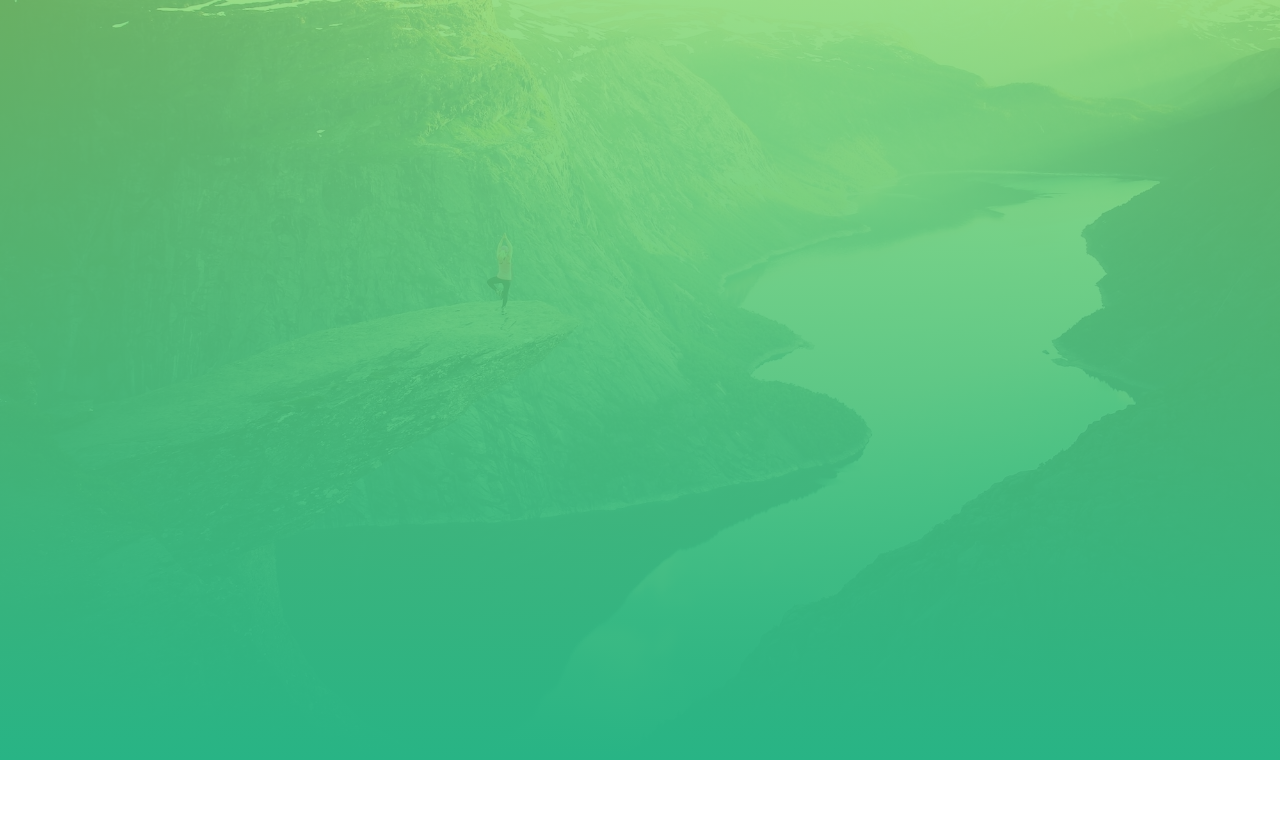
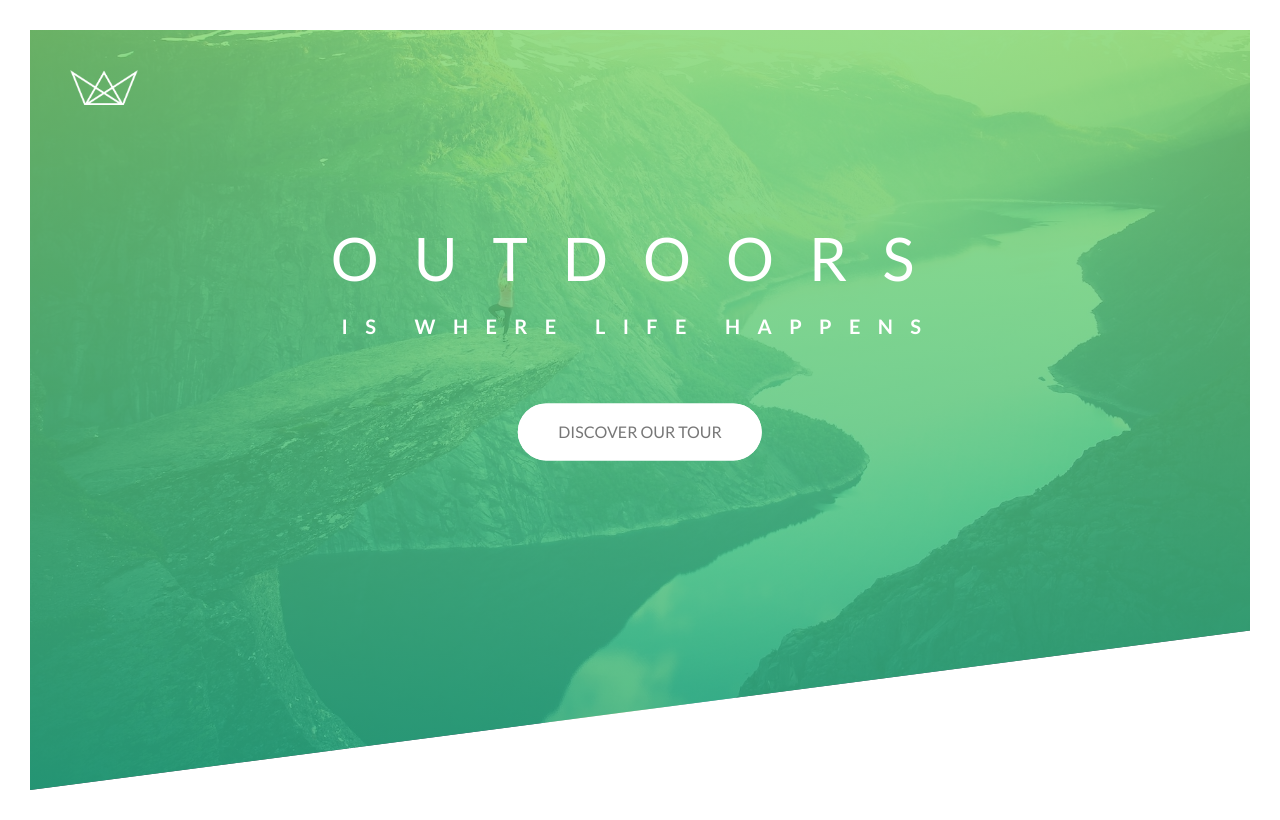
Before and after one commit to johnpersie/Advance-CSS-Project, a plain HTML site: page index.html in a window 1280 px wide. Drawn offline with Linux system fonts and the light colour scheme.

Commit message:
Here, I created our header's logo and text, created the annimations of the text and button respectively

```diff
--- a/CSS/style.css
+++ b/CSS/style.css
@@ -1,19 +1,147 @@
-*{
+* {
     margin: 0;
     padding: 0;
     box-sizing: border-box;
 }
- body{
+ body {
      font-family: "lato", sans-serif;
-     font-weight: 500;
+     font-weight: 400;
      font-size: 16px;
      line-height: 1.7;
      color: #777;
+     padding: 30px;
  }
 
- .header-section{
+ .header-section {
      height: 95vh;
-     background-image: linear-gradient(to bottom, rgba(126, 213, 111, 0.8), #28b485), url(../Pictures/hero.jpg);
+     background-image: linear-gradient(
+         to bottom,
+        rgba(126, 213, 111, 0.8),
+        rgba(40, 180, 133, 0.801)),
+    url(../Pictures/hero.jpg);
      background-size: cover;
      background-position: top;
+     position: relative;
+
+     clip-path: polygon(0 0, 100% 0, 100% 79%, 0 100%);
  }
+
+ .logo-icon {
+    position: absolute;
+    top: 40px;
+    left: 40px;
+ }
+
+.logo {
+    height: 35px;
+}
+
+.text-box {
+    position: absolute;
+    top: 40%;
+    left: 50%;
+    transform: translate(-50%, -50%);
+    text-align: center;
+}
+
+.heading-section {
+    color: #fff;
+    text-transform: uppercase;
+    backface-visibility: hidden;
+    margin-bottom: 60px;
+}
+.heading-section-main {
+    display:block;
+    font-size: 60px;
+    font-weight: 400;
+    letter-spacing: 35px;
+    animation-name: moveInLeft;
+    animation-duration: 1s;
+    animation-timing-function: ease-out;
+}
+.heading-section-sub {
+    display: block;
+    font-size: 20px;
+    font-weight: 700;
+    letter-spacing: 17.4px;
+    animation: moveInRight 1s ease-out;
+}
+
+@keyframes moveInLeft {
+    0% {
+        opacity: 0;
+        transform:translateX(-100px);
+    }
+    80% {
+        transform: translateX(10px);
+    }
+    100% {
+        opacity: 1;
+        transform: translate(0);
+}
+}
+@keyframes moveInRight {
+    0% {
+        opacity: 0;
+        transform: translateX(100px);
+    }
+    80% {
+        transform: translateX(-10);
+    }
+    100% {
+        opacity: 1;
+        transform: translateX(0);
+    }
+}
+@keyframes moveInBottom {
+    0% {
+        opacity: 0;
+        transform: translateY(100px);
+    }
+    100% {
+        opacity: 1;
+        transform: translateX(0);
+    }
+}
+.button:link,
+.button:visited {
+    text-transform: uppercase;
+    text-decoration: none;
+    padding: 15px 40px;
+    display: inline-block;
+    border-radius: 100px;
+    transition: all .2s;
+    position: relative;
+    animation: moveInBottom 1s ease-out;
+}
+.button:hover {
+    transform: translateY(-3px);
+    box-shadow: 0px 10px 20px rgba(0, 0, 0, 0.2);
+}
+.button:active {
+    transform: translateY(-1px);
+    box-shadow: 0px 5px 10px rgba(0, 0, 0, 0.2);
+}
+.button-white {
+    background-color: #fff;
+    color: #777;
+}
+.button::after {
+    content: "";
+    display: inline-block;
+    height: 100%;
+    width: 100%;
+    border-radius: 100px;
+    position: absolute;
+    top: 0;
+    left: 0;
+    z-index: -1;
+    transition: all .4s;
+}
+.button-white::after {
+    background-color: #fff;
+}
+.button:hover::after {
+    transform: scaleX(1.4) scaleY(1.6);
+    opacity: 0;
+}
--- a/index.html
+++ b/index.html
@@ -12,7 +12,16 @@
 </head>
 <body>
     <header class="header-section">
-
+        <div class="logo-icon">
+            <img src="Pictures/logo-white.png" alt="logo" class="logo">
+        </div>
+        <div class="text-box">
+            <h2 class="heading-section">
+            <span class="heading-section-main">Outdoors</span>
+            <span class="heading-section-sub">is where life happens</span>
+            </h2>
+            <a href="#" class=" button button-white"> Discover our tour</a>
+        </div>
     </header>
 </body>
 </html>
```
